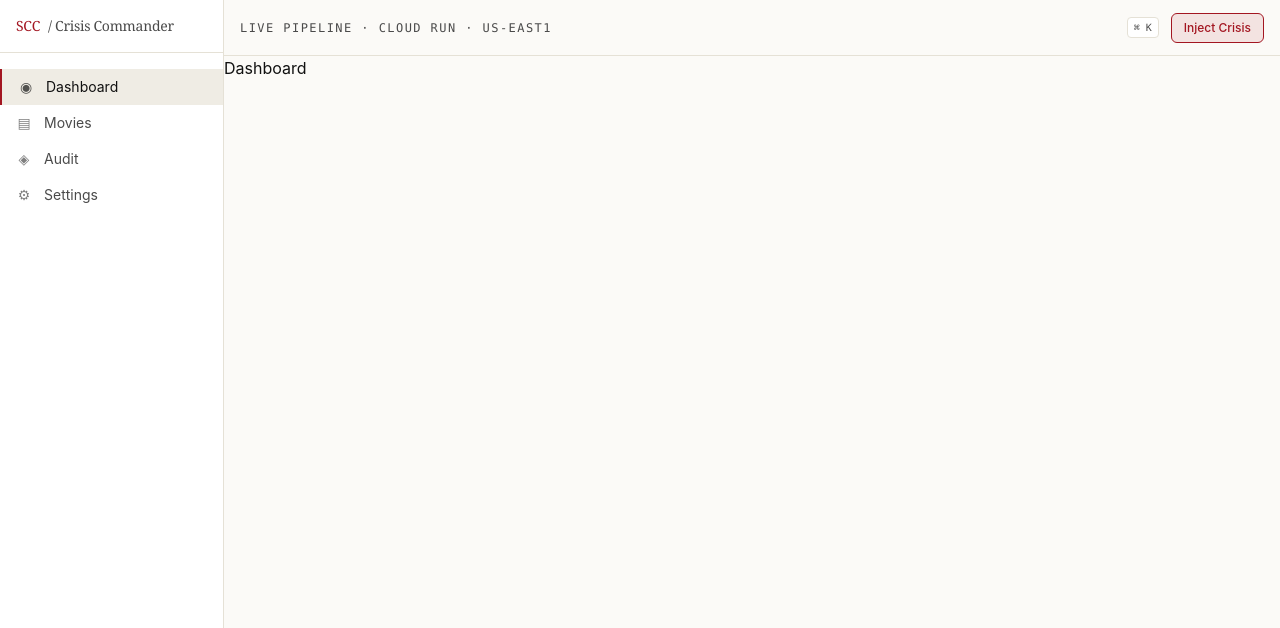
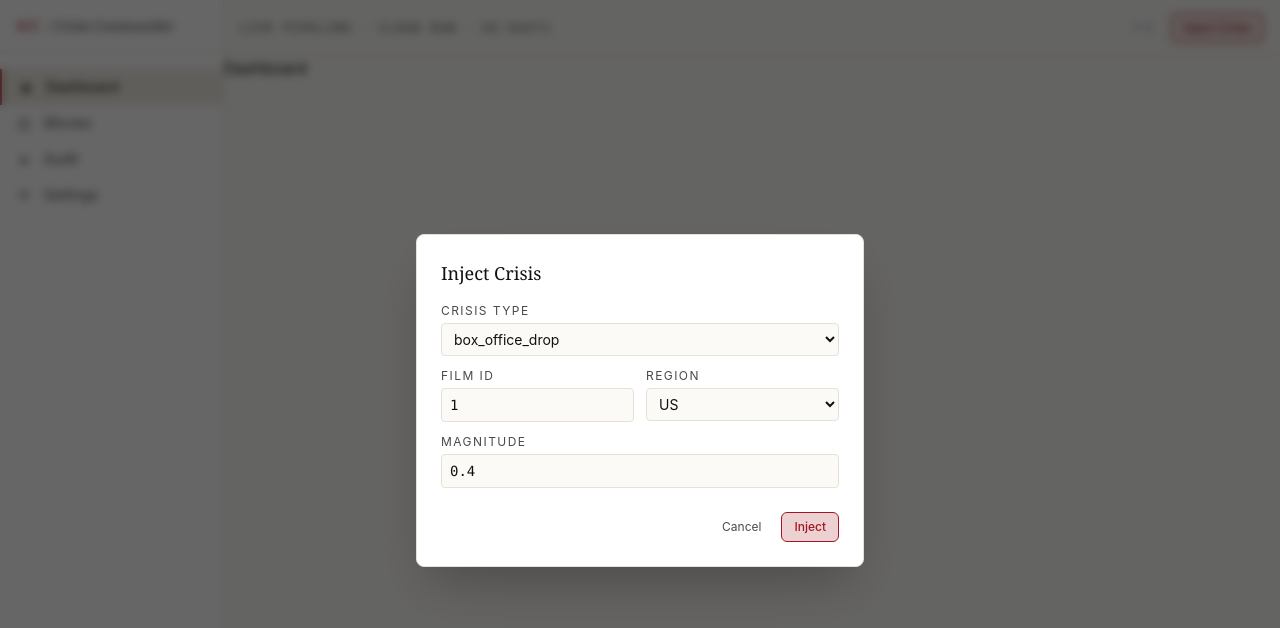
Before and after one commit to dgupta98/studio-crisis-commander, a React (Vite) app in the folder frontend/: page /dashboard in a window 1280 px wide. Both pictures are taken after a click on the button "Inject Crisis". Shown: the top 628 px of the page. Built offline with nearby package versions, Linux system fonts and the light colour scheme; a web font is replaced by a local one.

Commit message:
feat(shell): GlobalInjectModal with ⌘K shortcut

```diff
--- a/frontend/src/shell/AppShell.tsx
+++ b/frontend/src/shell/AppShell.tsx
@@ -1,10 +1,22 @@
-import { useState, type PropsWithChildren } from 'react'
+import { useState, useEffect, type PropsWithChildren } from 'react'
 import { LeftNav } from './LeftNav'
 import { TopBar } from './TopBar'
 import { GlobalInjectModal } from './GlobalInjectModal'
 
 export function AppShell({ children }: PropsWithChildren) {
   const [injectOpen, setInjectOpen] = useState(false)
+
+  useEffect(() => {
+    const onKey = (e: KeyboardEvent) => {
+      if ((e.metaKey || e.ctrlKey) && e.key.toLowerCase() === 'k') {
+        e.preventDefault()
+        setInjectOpen(true)
+      }
+    }
+    window.addEventListener('keydown', onKey)
+    return () => window.removeEventListener('keydown', onKey)
+  }, [])
+
   return (
     <div className="flex h-screen w-screen overflow-hidden bg-paper text-ink">
       <LeftNav />
--- a/frontend/src/shell/GlobalInjectModal.tsx
+++ b/frontend/src/shell/GlobalInjectModal.tsx
@@ -1,4 +1,129 @@
-export function GlobalInjectModal({ open, onClose: _onClose }: { open: boolean; onClose: () => void }) {
+import { useEffect, useState } from 'react'
+
+interface Props {
+  open: boolean
+  onClose: () => void
+}
+
+const CRISIS_TYPES = ['box_office_drop', 'social_meltdown', 'review_bomb', 'streaming_spike'] as const
+const REGIONS = ['US', 'GB', 'DE', 'FR', 'JP', 'KR', 'CN', 'IN', 'BR', 'MX', 'AU', 'CA', 'IT', 'ES', 'RU']
+
+export function GlobalInjectModal({ open, onClose }: Props) {
+  const [ctype, setCtype] = useState<typeof CRISIS_TYPES[number]>('box_office_drop')
+  const [filmId, setFilmId] = useState('1')
+  const [region, setRegion] = useState('US')
+  const [magnitude, setMagnitude] = useState('0.4')
+  const [busy, setBusy] = useState(false)
+  const [err, setErr] = useState<string | null>(null)
+
+  useEffect(() => {
+    if (!open) return
+    const onKey = (e: KeyboardEvent) => {
+      if (e.key === 'Escape') onClose()
+    }
+    window.addEventListener('keydown', onKey)
+    return () => window.removeEventListener('keydown', onKey)
+  }, [open, onClose])
+
   if (!open) return null
-  return null
+
+  async function submit(e: React.FormEvent) {
+    e.preventDefault()
+    setBusy(true)
+    setErr(null)
+    try {
+      const res = await fetch(`${import.meta.env.VITE_API_URL || ''}/inject-crisis`, {
+        method: 'POST',
+        headers: { 'content-type': 'application/json' },
+        body: JSON.stringify({
+          ctype,
+          film_id: Number(filmId),
+          region,
+          magnitude: Number(magnitude),
+        }),
+      })
+      if (!res.ok) throw new Error(`HTTP ${res.status}`)
+      const body = await res.json()
+      window.location.href = `/dashboard?run_id=${encodeURIComponent(body.run_id)}`
+    } catch (e: any) {
+      setErr(String(e))
+      setBusy(false)
+    }
+  }
+
+  return (
+    <div
+      role="dialog"
+      aria-modal="true"
+      className="fixed inset-0 z-50 flex items-center justify-center bg-black/60 backdrop-blur-sm"
+      onClick={onClose}
+    >
+      <form
+        onSubmit={submit}
+        onClick={(e) => e.stopPropagation()}
+        className="w-full max-w-md rounded-lg border border-line bg-card p-6 shadow-2xl"
+      >
+        <h2 className="mb-4 font-display text-lg">Inject Crisis</h2>
+        <label className="block">
+          <span className="mb-1 block text-xs uppercase tracking-wider text-ink-soft">Crisis type</span>
+          <select
+            aria-label="Crisis type"
+            value={ctype}
+            onChange={(e) => setCtype(e.target.value as any)}
+            className="w-full rounded border border-line bg-paper px-2 py-1.5 text-sm"
+          >
+            {CRISIS_TYPES.map((t) => <option key={t} value={t}>{t}</option>)}
+          </select>
+        </label>
+        <div className="mt-3 grid grid-cols-2 gap-3">
+          <label className="block">
+            <span className="mb-1 block text-xs uppercase tracking-wider text-ink-soft">Film ID</span>
+            <input
+              aria-label="Film ID"
+              value={filmId}
+              onChange={(e) => setFilmId(e.target.value)}
+              className="w-full rounded border border-line bg-paper px-2 py-1.5 text-sm font-mono"
+            />
+          </label>
+          <label className="block">
+            <span className="mb-1 block text-xs uppercase tracking-wider text-ink-soft">Region</span>
+            <select
+              aria-label="Region"
+              value={region}
+              onChange={(e) => setRegion(e.target.value)}
+              className="w-full rounded border border-line bg-paper px-2 py-1.5 text-sm"
+            >
+              {REGIONS.map((r) => <option key={r} value={r}>{r}</option>)}
+            </select>
+          </label>
+        </div>
+        <label className="mt-3 block">
+          <span className="mb-1 block text-xs uppercase tracking-wider text-ink-soft">Magnitude</span>
+          <input
+            aria-label="Magnitude"
+            type="number"
+            step="0.05"
+            min="0.05"
+            max="1"
+            value={magnitude}
+            onChange={(e) => setMagnitude(e.target.value)}
+            className="w-full rounded border border-line bg-paper px-2 py-1.5 text-sm font-mono"
+          />
+        </label>
+        {err && <p className="mt-3 text-xs text-rose-400">{err}</p>}
+        <div className="mt-6 flex items-center justify-end gap-2">
+          <button type="button" onClick={onClose} className="px-3 py-1.5 text-xs text-ink-soft hover:text-ink">
+            Cancel
+          </button>
+          <button
+            type="submit"
+            disabled={busy}
+            className="rounded-md border border-accent bg-accent/20 px-3 py-1.5 text-xs font-medium text-accent hover:bg-accent/30 disabled:opacity-50"
+          >
+            {busy ? 'Injecting…' : 'Inject'}
+          </button>
+        </div>
+      </form>
+    </div>
+  )
 }
```
Also changed, not shown: 1 other file (tests, documents, lock files or other folders).
